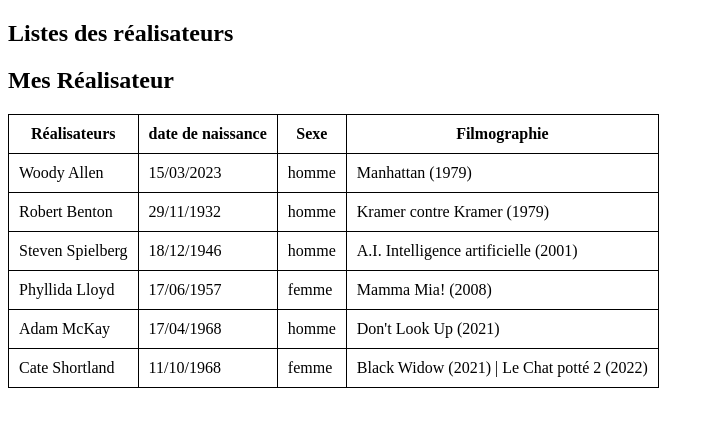
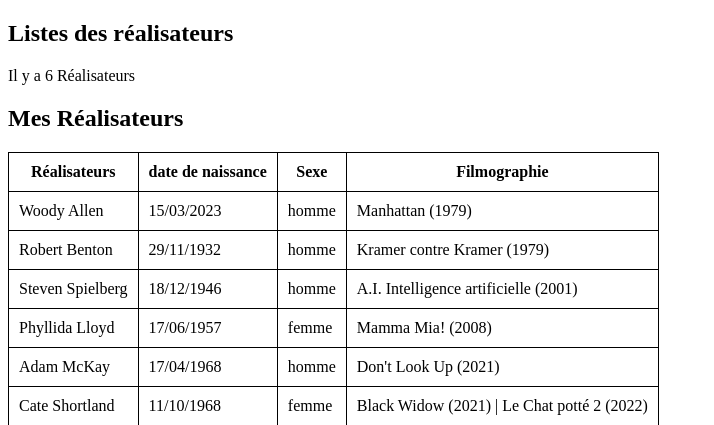
Before and after one commit to Littlebirdwarrior/PDO-cinema, a PHP site: page /index.php?action=listRealisateurs in a window 1280 px wide. Shown: the part 34-459 px from the top of the page, without its empty margins (0-714 px from the left). Run offline with PHP 8.4, Linux system fonts and the light colour scheme; data comes from the database, SQL or seed files in the repository; some libraries are stand-ins or nearby versions.

Commit message:
rowCount() dans listRealisateur corrigé

```diff
--- a/view/listRealisateurs.php
+++ b/view/listRealisateurs.php
@@ -8,12 +8,13 @@ ob_start();
 ?>
 
     <!---Compte des films-->
-    <!---<p>Il y a
-    //$fetchReals-> rowCount()
-    <p>Réalisateurs</p>-->
+    <p>Il y a
+    <?=$requeteListRealisateurs->rowCount()?>
+    Réalisateurs
+    </p>
 
     <section>
-        <h2>Mes Réalisateur</h2>
+        <h2>Mes Réalisateurs</h2>
         <div>
             <table>
                 <thead>
```
